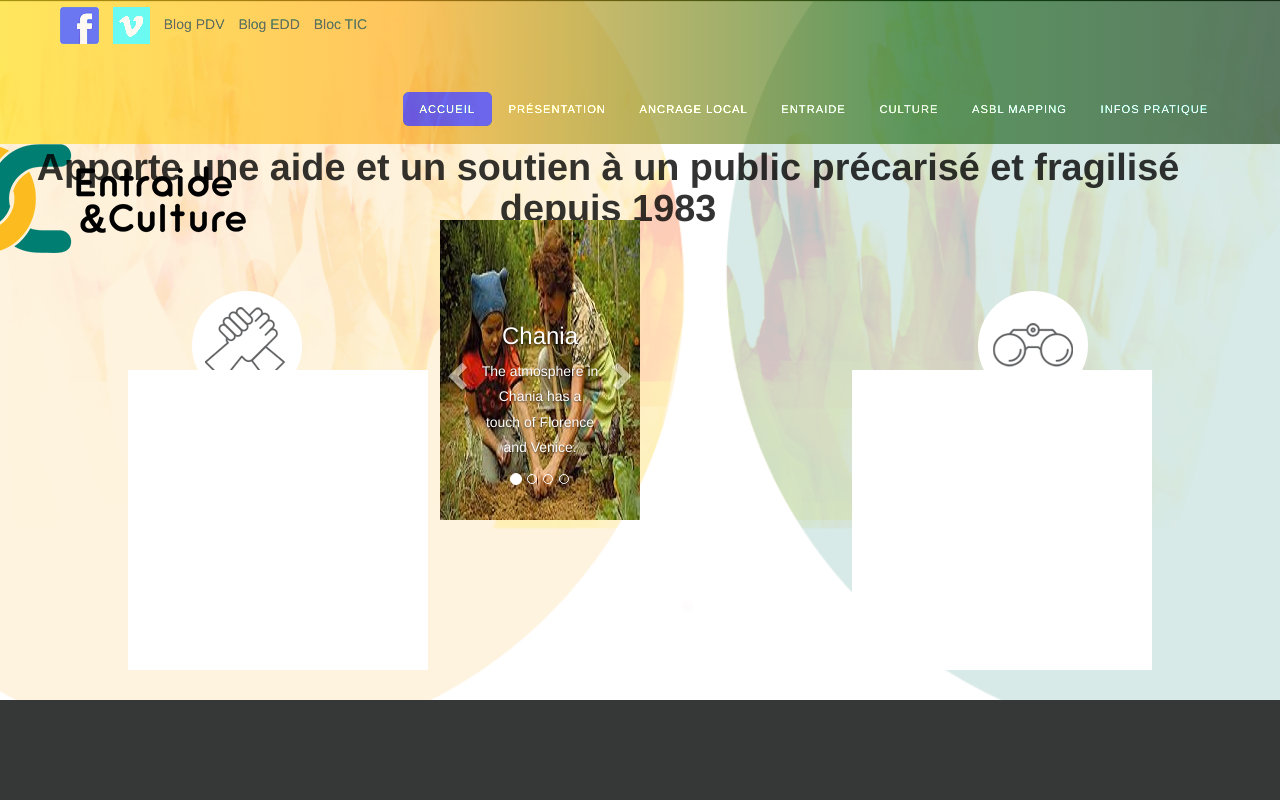
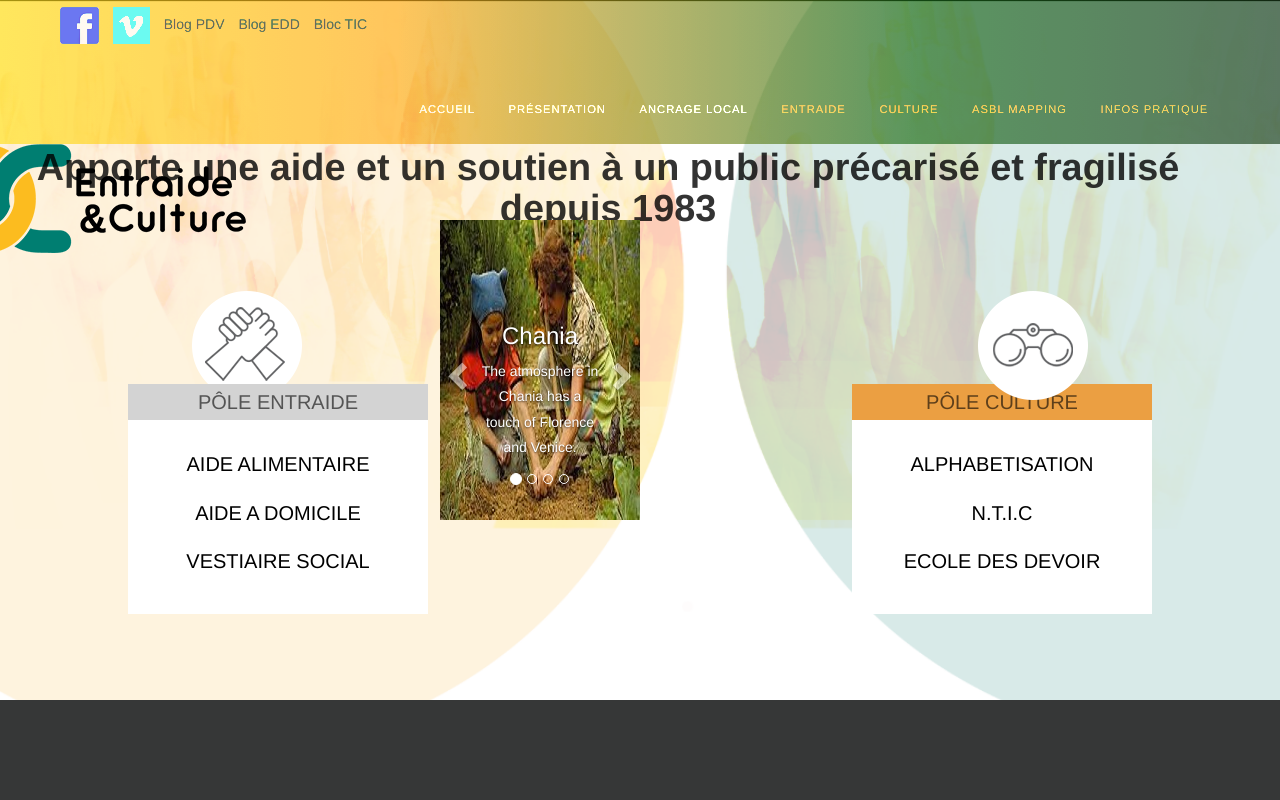
Before and after one commit to signupromain/entraide_culture, a PHP site: the page made by template 2/index.html in a window 1280 px wide. Run offline with PHP 8.4, Linux system fonts and the light colour scheme.

Commit message:
css html

```diff
--- a/template 2/default.css
+++ b/template 2/default.css
@@ -180,6 +180,9 @@
 		text-align: center;
 		color: #FFFFFF;
 	}
+	#menu ul li.jaune a {
+		color:#eb9f42 ;
+	}
 
 	ul.contact li a.icon-twitter:before { background: #2DAAE4; }
 	ul.contact li a.icon-facebook:before { background: #39599F; }
@@ -318,21 +321,53 @@
 	}
 	.carré{
 		width: 300px;
-		height: 300px;
+		height: 230px;
 		background: white;
 		margin: 10px auto;
 		position: absolute;
-		bottom: 15%;
+		bottom: 22%;
 		left: 10%;
+	}
+	.carré p{
+		font-size: 20px;
+		background-color: lightgrey;
+	}
+	.carré ul li a
+	{
+		font-size: 20px;
+		margin-bottom: 15px;
+		color: black;
+		text-decoration: none;
+	}
+	.carré ul li a:hover
+	{
+		background:lightgrey;
 	}
 	.carré2{
 		width: 300px;
-		height: 300px;
+		height: 230px;
 		background: white;
 		margin: 10px auto;
 		position: absolute;
-		bottom: 15%;
+		bottom: 22%;
 		right: 10%;
+	}
+	.carré2 p
+	{
+		font-size: 20px;
+		background-color:#eb9f42 ;
+
+	}
+	.carré2 ul li a
+	{
+		font-size: 20px;
+		color: black;
+		text-decoration: none;
+	}
+	.carré2 ul li a:hover
+	{
+		background-color:#eb9f42 ;
+
 	}
 /*********************************************************************************/
 /* Header                                                                        */
@@ -427,7 +462,7 @@
 
 	#menu .active a
 	{
-		background: #2651a8;
+
 		border-radius: 6px;
 		color: rgba(255,255,255,1);
 	}
--- a/template 2/index.html
+++ b/template 2/index.html
@@ -70,10 +70,29 @@
 			<img src="images/element1.png">
 
 			<div class="carré">
+				<p>PÔLE ENTRAIDE</p>
+				<ul>
+					<br>
+					<li><a href="#">AIDE ALIMENTAIRE</a></li>
+					<br>
+					<li><a href="#">AIDE A DOMICILE</a></li>
+					<br>
+					<li><a href="#">VESTIAIRE SOCIAL</a></li>
+					<br>
+				</ul>
 
 			</div>
 			<div class="carré2">
-
+				<p>PÔLE CULTURE</p>
+				<ul>
+					<br>
+					<li><a href="#">ALPHABETISATION</a></li>
+					<br>
+					<li><a href="#">N.T.I.C</a></li>
+					<br>
+					<li><a href="#">ECOLE DES DEVOIR</a></li>
+					<br>
+				</ul>
 			</div>
 
 		</div>
```
